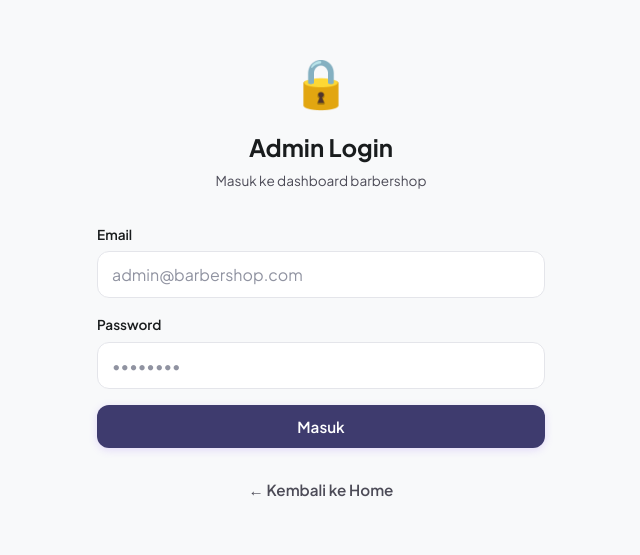
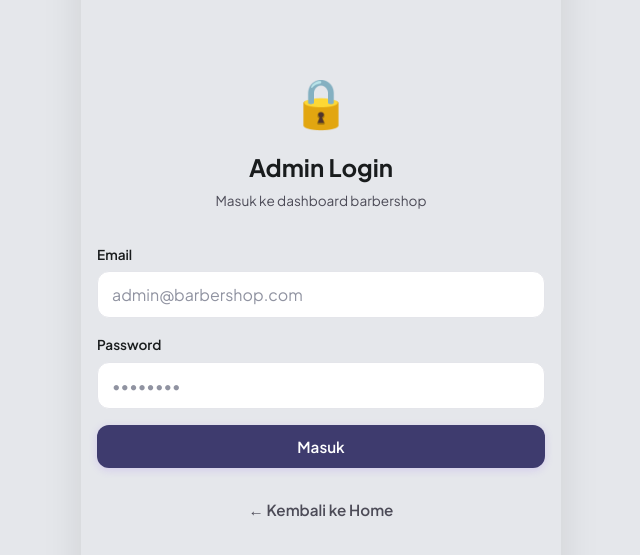
Before and after one commit to xDzaky/barbershop-ADAMS, a Next.js app: page /admin/login in a window 1280 px wide. Shown: the part 125-680 px from the top of the page, without its empty margins (319-959 px from the left). Built offline with nearby package versions, Linux system fonts and the light colour scheme; no server answers.

Commit message:
update responsift

```diff
--- a/app/globals.css
+++ b/app/globals.css
@@ -3827,3 +3827,121 @@ input, select, textarea {
     opacity: 0.5;
   }
 }
+
+
+/* ===== RESPONSIVE DESKTOP STYLES ===== */
+
+/* Desktop wrapper untuk semua halaman */
+@media (min-width: 768px) {
+  body {
+    background: #e5e7eb;
+  }
+
+  /* Container utama dengan shadow di desktop */
+  .container,
+  .app-container,
+  .bookingv3-page,
+  .payment-container {
+    box-shadow: 0 0 40px rgba(0, 0, 0, 0.1);
+    position: relative;
+  }
+
+  /* Home page desktop */
+  .home-screen,
+  .home-page,
+  .homev3 {
+    max-width: 480px;
+    margin: 0 auto;
+    box-shadow: 0 0 40px rgba(0, 0, 0, 0.1);
+  }
+
+  /* Bottom navigation tetap di dalam container */
+  .bottom-nav,
+  .homev3-bottom-nav {
+    left: 50%;
+    transform: translateX(-50%);
+    max-width: 480px;
+  }
+
+  /* Payment action button tetap di dalam container */
+  .payment-action {
+    left: 50%;
+    transform: translateX(-50%);
+  }
+
+  /* Success modal lebih kecil di desktop */
+  .success-modal {
+    max-width: 400px;
+  }
+
+  /* QRIS modal lebih kecil di desktop */
+  .qris-modal {
+    max-width: 420px;
+  }
+}
+
+/* Desktop besar (laptop/monitor) */
+@media (min-width: 1024px) {
+  /* Tambah padding atas bawah untuk breathing room */
+  .container,
+  .app-container,
+  .bookingv3-page {
+    margin-top: 20px;
+    margin-bottom: 20px;
+    border-radius: 16px;
+    overflow: hidden;
+  }
+
+  .home-screen,
+  .home-page,
+  .homev3 {
+    margin-top: 20px;
+    margin-bottom: 20px;
+    border-radius: 16px;
+    overflow: hidden;
+  }
+
+  .payment-container {
+    margin-top: 20px;
+    margin-bottom: 20px;
+    border-radius: 16px 16px 0 0;
+    overflow: hidden;
+  }
+
+  /* Bottom nav dengan border radius di desktop */
+  .bottom-nav,
+  .homev3-bottom-nav {
+    border-radius: 0 0 16px 16px;
+  }
+}
+
+/* Tablet landscape */
+@media (min-width: 768px) and (max-width: 1023px) {
+  /* Sedikit padding untuk tablet */
+  .container,
+  .app-container,
+  .bookingv3-page,
+  .home-screen,
+  .home-page,
+  .homev3 {
+    margin-top: 10px;
+    margin-bottom: 10px;
+  }
+}
+
+/* Prevent horizontal scroll on all devices */
+html, body {
+  overflow-x: hidden;
+  max-width: 100vw;
+}
+
+/* Ensure all containers respect viewport width */
+* {
+  max-width: 100%;
+}
+
+/* Fix untuk image yang terlalu besar */
+img {
+  max-width: 100%;
+  height: auto;
+}
```
Also changed, not shown: 1 other file (tests, documents, lock files or other folders).
